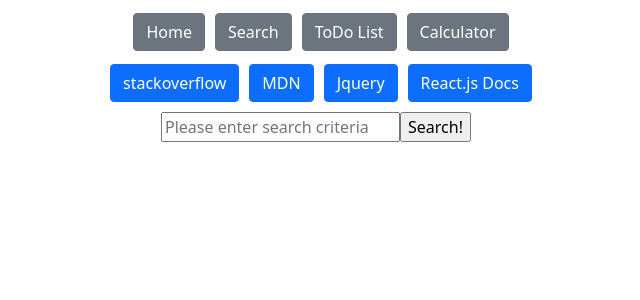
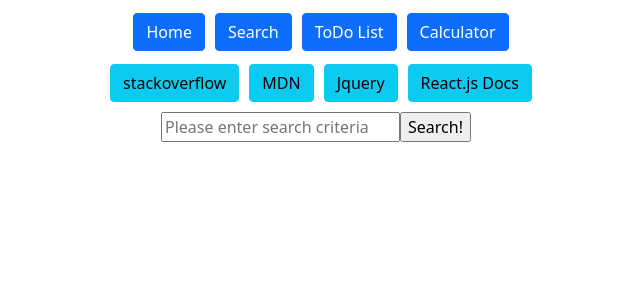
Before and after one commit to JacobWencloff/TasQues, a React (Create React App) app: page /search in a window 1280 px wide. Shown: the top 300 px of the page, without its empty margins (324-964 px from the left). Built offline with nearby package versions, Linux system fonts and the light colour scheme.

Commit message:
Included more styling for the navigation buttons

```diff
--- a/src/App.css
+++ b/src/App.css
@@ -46,6 +46,6 @@
 .nav-main{
   margin-bottom: 10px;
 }
-link{
-  margin-right: 10px;
+.drop-container{
+  margin-bottom: 10px;
 }
--- a/src/App.js
+++ b/src/App.js
@@ -13,10 +13,10 @@
   return (
     <div className="App">
       <nav className='nav-main'>
-        <Link to=""><Button className="spacer" >Home</Button></Link>
-        <Link to='/search'><Button className="spacer" >Search</Button></Link>
-        <Link to='/todoList'><Button className="spacer" >ToDo List</Button></Link>
-        <Link to='/calculator'><Button className="spacer" >Calculator</Button></Link>
+        <Link to=""><Button className="spacer" color="primary">Home</Button></Link>
+        <Link to='/search'><Button className="spacer" color="primary">Search</Button></Link>
+        <Link to='/todoList'><Button className="spacer" color="primary">ToDo List</Button></Link>
+        <Link to='/calculator'><Button className="spacer" color="primary">Calculator</Button></Link>
       </nav>
       <main>
         <Routes>
--- a/src/Components/DevSearch.js
+++ b/src/Components/DevSearch.js
@@ -76,10 +76,10 @@
 
   return (
     <div className="App">
-      <Button className="spacer" onClick={handleSourceChange} color="primary">stackoverflow</Button>
-      <Button className="spacer" onClick={handleSourceChange} color="primary">MDN</Button>
-      <Button className="spacer" onClick={handleSourceChange} color="primary">Jquery</Button>
-      <Button className="spacer" onClick={handleSourceChange} color="primary">React.js Docs</Button>
+      <Button className="spacer" onClick={handleSourceChange} color="info">stackoverflow</Button>
+      <Button className="spacer" onClick={handleSourceChange} color="info">MDN</Button>
+      <Button className="spacer" onClick={handleSourceChange} color="info">Jquery</Button>
+      <Button className="spacer" onClick={handleSourceChange} color="info">React.js Docs</Button>
       <form className="form" onSubmit={handleSubmitSearch}>
         <input onChange={handleOnChange} type="text" placeholder='Please enter search criteria' value={searchParam} ></input>
         <input type="submit" value="Search!"></input>
--- a/src/Components/ToDoList.js
+++ b/src/Components/ToDoList.js
@@ -2,7 +2,6 @@
 import 'bootstrap/dist/css/bootstrap.min.css';
 import { useState } from 'react'
 import { Table, Dropdown, DropdownItem, DropdownToggle, DropdownMenu } from 'reactstrap'
-import { isDOMComponent } from 'react-dom/test-utils';
 
 export default function ToDoList() {
     const [listItem, setNewListItem] = useState('')
@@ -19,15 +18,15 @@
 
     const handleSubmit = (event) => {
         event.preventDefault()
-        if(entryType === 'Projects'){
+        if (entryType === 'Projects') {
             let projectListCopy = [...projectList]
             projectListCopy.push(listItem)
             setNewProjectList(projectListCopy)
-        }else if(entryType === 'Weekly Goals'){
+        } else if (entryType === 'Weekly Goals') {
             let weeklyListCopy = [...weeklyList]
             weeklyListCopy.push(listItem)
             setNewWeeklyList(weeklyListCopy)
-        }else if(entryType === 'Daily Tasks'){
+        } else if (entryType === 'Daily Tasks') {
             let dailyListCopy = [...dailyList]
             dailyListCopy.push(listItem)
             setNewDailyList(dailyListCopy)
@@ -36,23 +35,23 @@
 
     }
 
-    const handleEntryType = (e) =>{
+    const handleEntryType = (e) => {
         e.preventDefault()
         let target = e.target.innerText
-        if(target === 'Projects'){
+        if (target === 'Projects') {
             setEntryType('Projects')
             console.log('project selected')
-        }else if(target === 'Weekly Goals'){
+        } else if (target === 'Weekly Goals') {
             setEntryType('Weekly Goals')
             console.log('weekly selected')
-        }else if(target === 'Daily Tasks'){
+        } else if (target === 'Daily Tasks') {
             setEntryType('Daily Tasks')
             console.log('Daily selected')
         }
     }
 
-    const mappedDailyList = dailyList.map((item, i) =>{
-        return(
+    const mappedDailyList = dailyList.map((item, i) => {
+        return (
             <tr key={item + i}>
                 <td>
                     {item}
@@ -60,8 +59,8 @@
             </tr>
         )
     })
-    const mappedWeeklyList = weeklyList.map((item, i) =>{
-        return(
+    const mappedWeeklyList = weeklyList.map((item, i) => {
+        return (
             <tr key={item + i}>
                 <td>
                     {item}
@@ -69,8 +68,8 @@
             </tr>
         )
     })
-    const mappedProjectList = projectList.map((item, i) =>{
-        return(
+    const mappedProjectList = projectList.map((item, i) => {
+        return (
             <tr key={item + i}>
                 <td>
                     {item}
@@ -79,10 +78,10 @@
         )
     })
 
-    const handleToggle = () =>{
-        if(ddOpen){
+    const handleToggle = () => {
+        if (ddOpen) {
             setDDOpen(false)
-        }else{
+        } else {
             setDDOpen(true)
         }
     }
@@ -90,6 +89,7 @@
     return (
         <div>
             <form onSubmit={handleSubmit}>
+                <div className='drop-container'>
                     <Dropdown isOpen={ddOpen} toggle={handleToggle}>
                         <DropdownToggle caret>
                             Select Type
@@ -106,6 +106,7 @@
                             </DropdownItem>
                         </DropdownMenu>
                     </Dropdown>
+                </div>
                 <input onChange={handleChange} type="text" value={listItem} placeholder='Enter New Item...'></input>
                 <input type='submit' value="submit"></input>
             </form>
```
Lines whose indentation alone changed are shown as unchanged.
